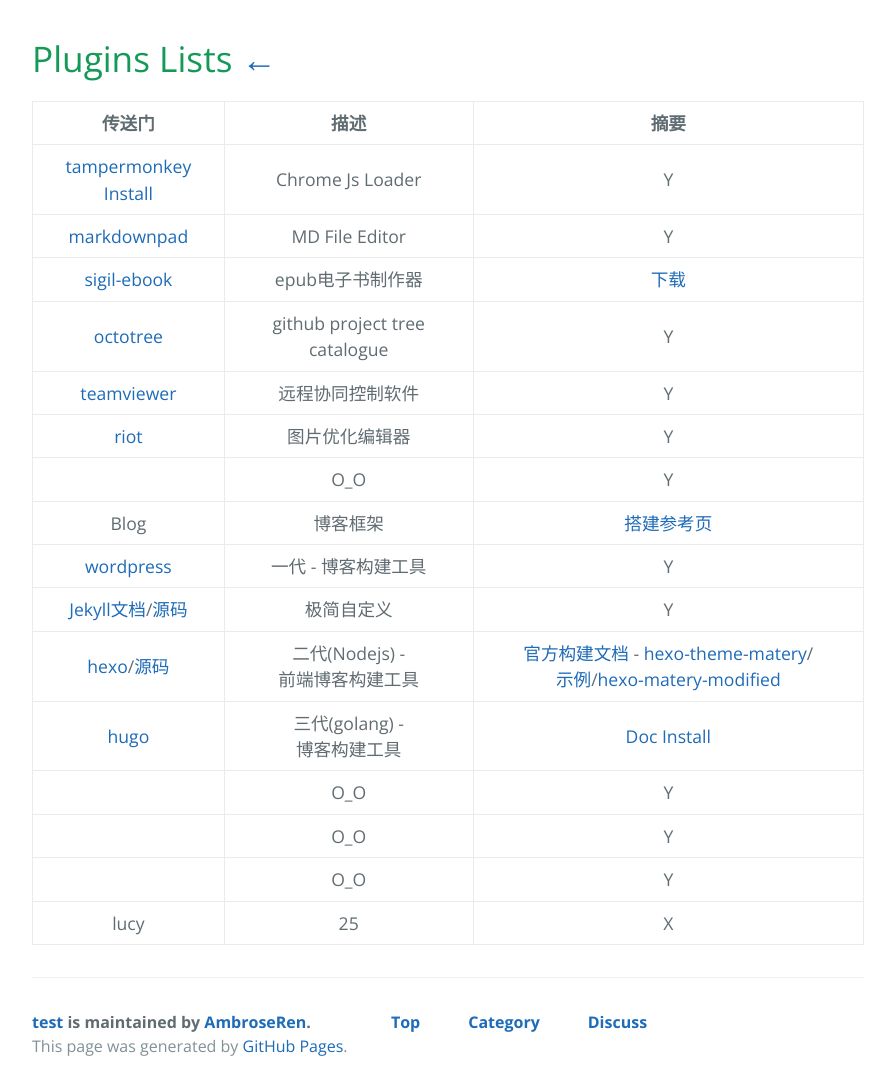
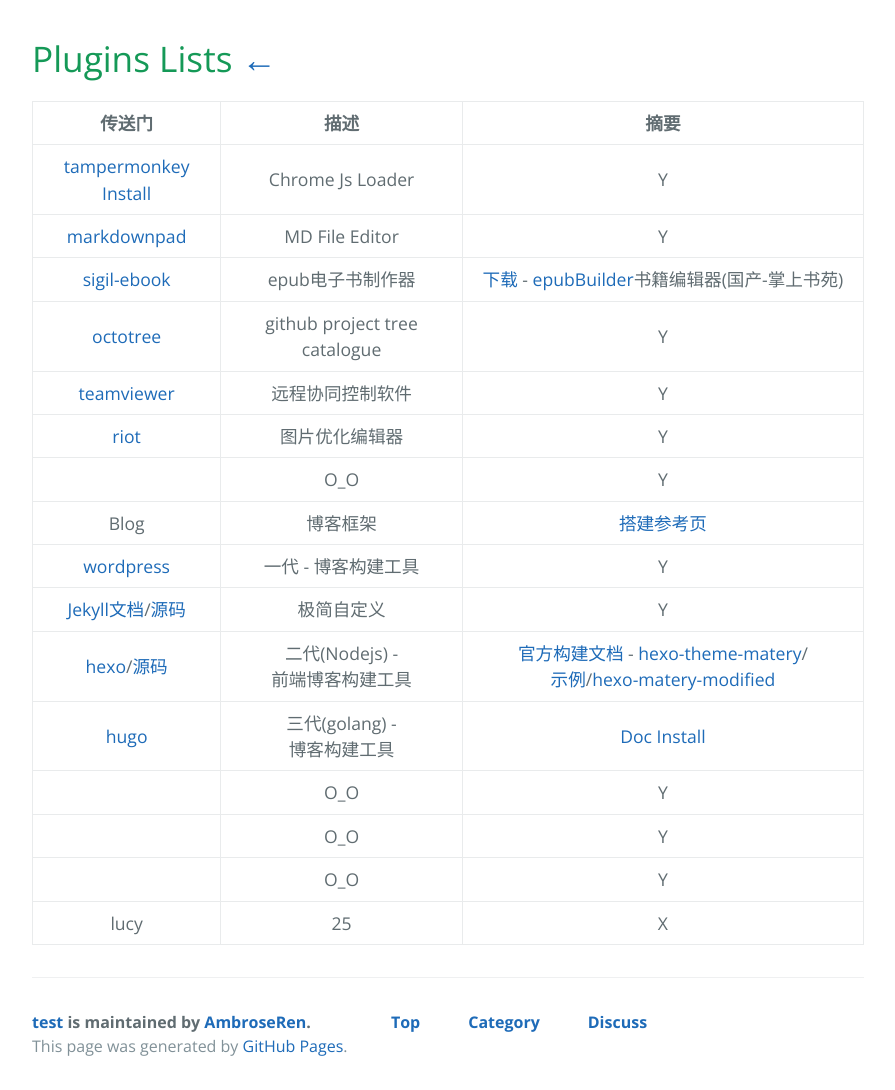
Before and after one commit to AmbroseRen/test, a Jekyll site: the page built from Data/InstallPackage/Plugins.md, in a window 1280 px wide. Shown: the whole page, without its empty margins (192-1087 px from the left). Built offline with Jekyll 4.4.1, drawn with Linux system fonts in a browser that asks for light colours; our own code applies the rules of GitHub Pages for plain Markdown files; the repository's description, which GitHub fills in, is left out.

Commit message:
Update Plugins.md

```diff
--- a/Data/InstallPackage/Plugins.md
+++ b/Data/InstallPackage/Plugins.md
@@ -4,7 +4,7 @@
 |:---:|:---:|:---:|
 | [tampermonkey Install](https://www.tampermonkey.net/) | Chrome Js Loader | Y |
 | [markdownpad](http://markdownpad.com/download.html) | MD File Editor | Y |
-| [sigil-ebook](https://sigil-ebook.com/) | epub电子书制作器 | [下载](https://github.com/Sigil-Ebook/Sigil/releases/tag/1.5.1) |
+| [sigil-ebook](https://sigil-ebook.com/) | epub电子书制作器 | [下载](https://github.com/Sigil-Ebook/Sigil/releases/tag/1.5.1) - [epubBuilder](https://www.soepub.com/soft)书籍编辑器(国产-掌上书苑) |
 | [octotree](https://www.octotree.io/) | github project tree catalogue | Y |
 | [teamviewer](https://www.teamviewer.cn/cn/teamviewer-automatic-download/) | 远程协同控制软件 | Y |
 | [riot](https://riot-optimizer.com/) | 图片优化编辑器 | Y |
```
